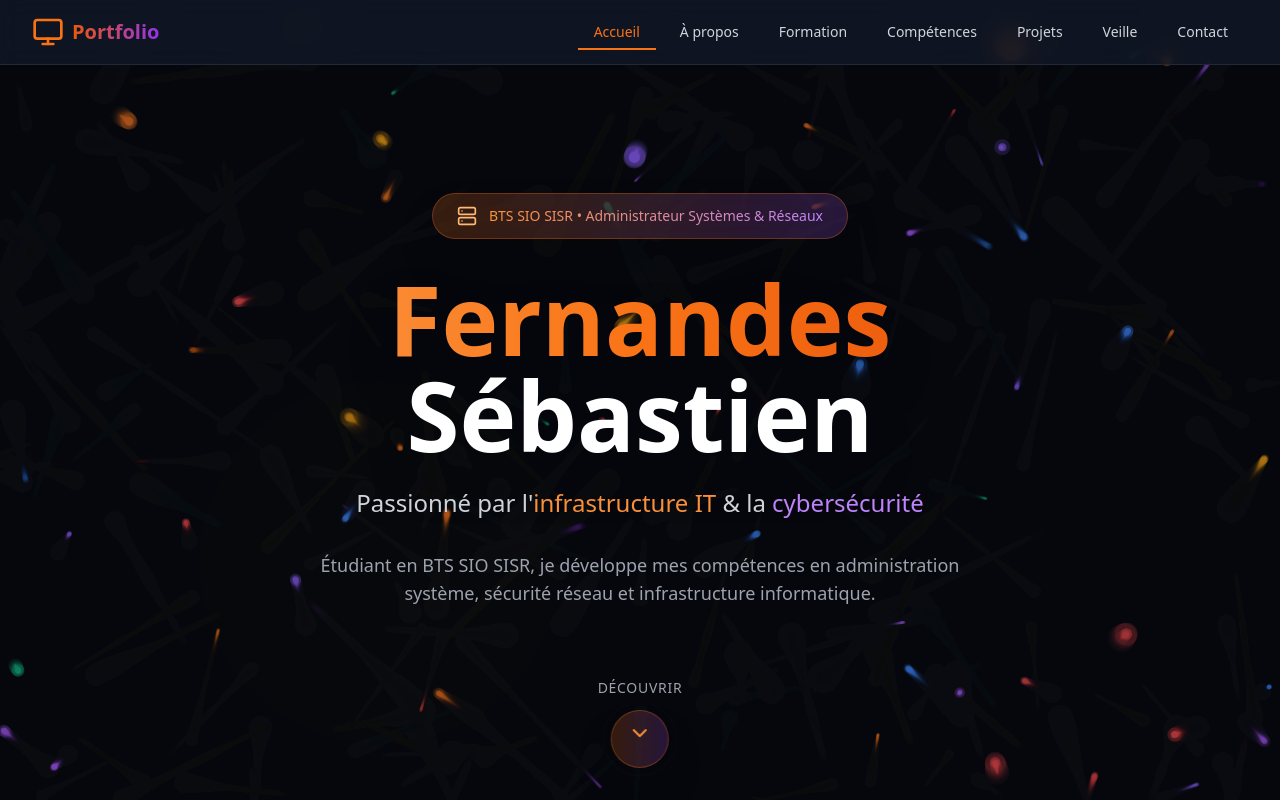
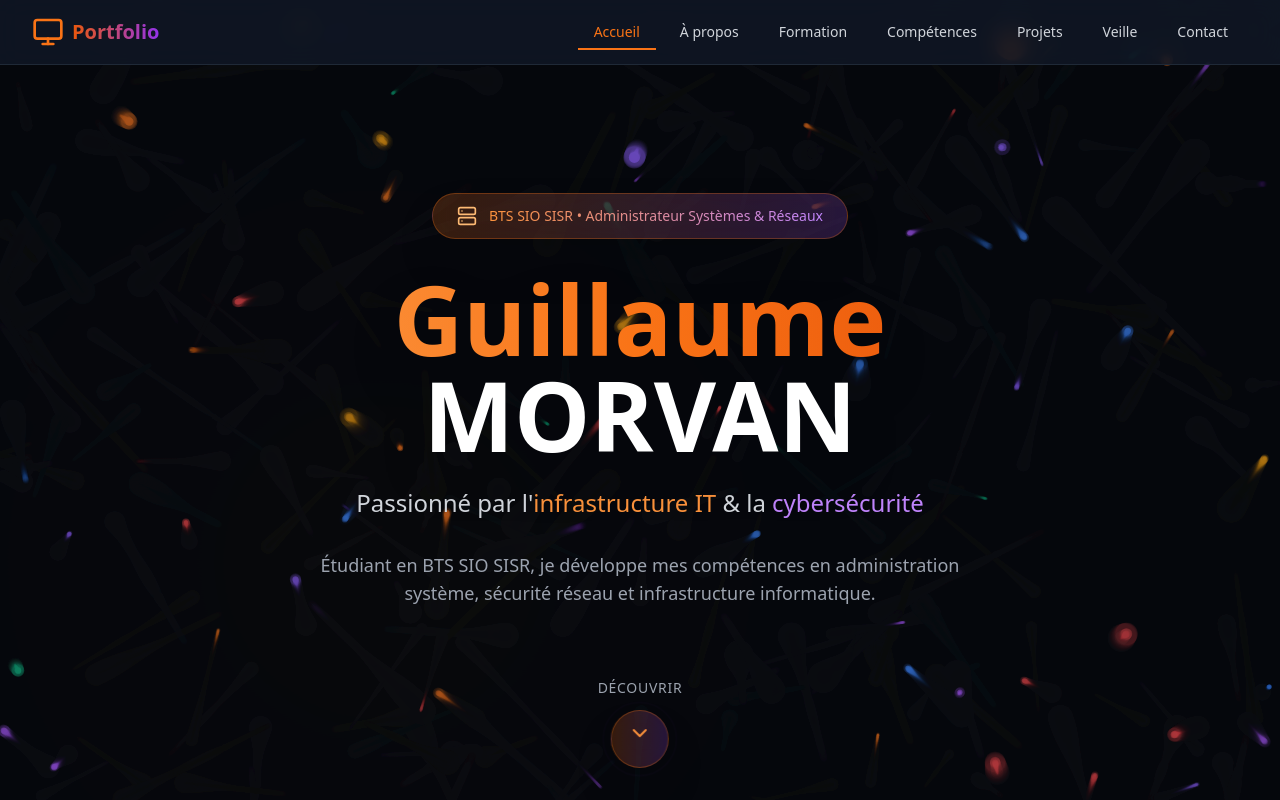
Before and after one commit to mrvguillaume/portfolio, a React (Vite) app: page / in a window 1280 px wide. Shown: the top 800 px of the page. Built offline with nearby package versions, Linux system fonts and the light colour scheme.

Commit message:
modif hero

```diff
--- a/src/components/sections/Hero.tsx
+++ b/src/components/sections/Hero.tsx
@@ -250,10 +250,10 @@ const Hero: React.FC = () => {
           <div className="mb-8">
             <h1 className="text-5xl md:text-7xl lg:text-8xl font-black mb-6 leading-none">
               <span className="block bg-clip-text text-transparent bg-gradient-to-r from-orange-400 via-orange-500 to-orange-600 drop-shadow-2xl">
-                Fernandes
+                Guillaume
               </span>
               <span className="block text-white drop-shadow-2xl">
-                Sébastien
+                MORVAN
               </span>
             </h1>
 
```
